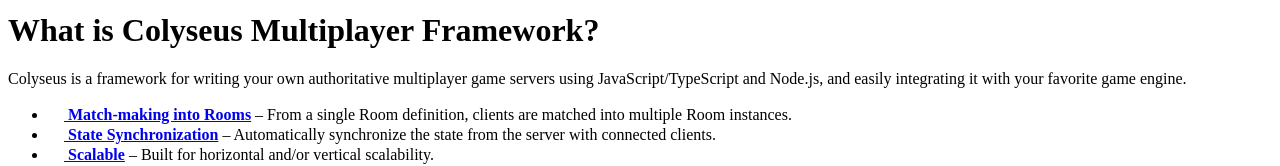
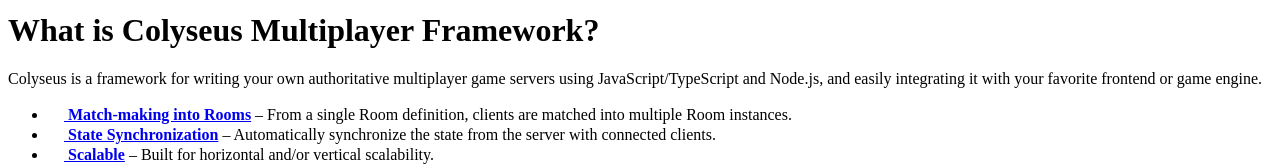
Before and after one commit to colyseus/docs, a Next.js app: page / in a window 1280 px wide. Shown: the part 557-723 px from the top of the page. Built offline with nearby package versions, Linux system fonts and the light colour scheme; some icons are missing.

Commit message:
intro paragraph

```diff
--- a/pages/index.mdx
+++ b/pages/index.mdx
@@ -11,7 +11,7 @@ import { CodeIcon, PeopleIcon, SyncIcon, ServerIcon, CloudIcon, DownloadIcon, Re
 
 # What is Colyseus Multiplayer Framework?
 
-Colyseus is a framework for writing your own authoritative multiplayer game servers using JavaScript/TypeScript and Node.js, and easily integrating it with your favorite game engine.
+Colyseus is a framework for writing your own authoritative multiplayer game servers using JavaScript/TypeScript and Node.js, and easily integrating it with your favorite frontend or game engine.
 
 -  [**<PeopleIcon /> Match-making into Rooms**](/server/room) – From a single Room definition, clients are matched into multiple Room instances.
 - [**<SyncIcon /> State Synchronization**](/state) – Automatically synchronize the state from the server with connected clients.
```
